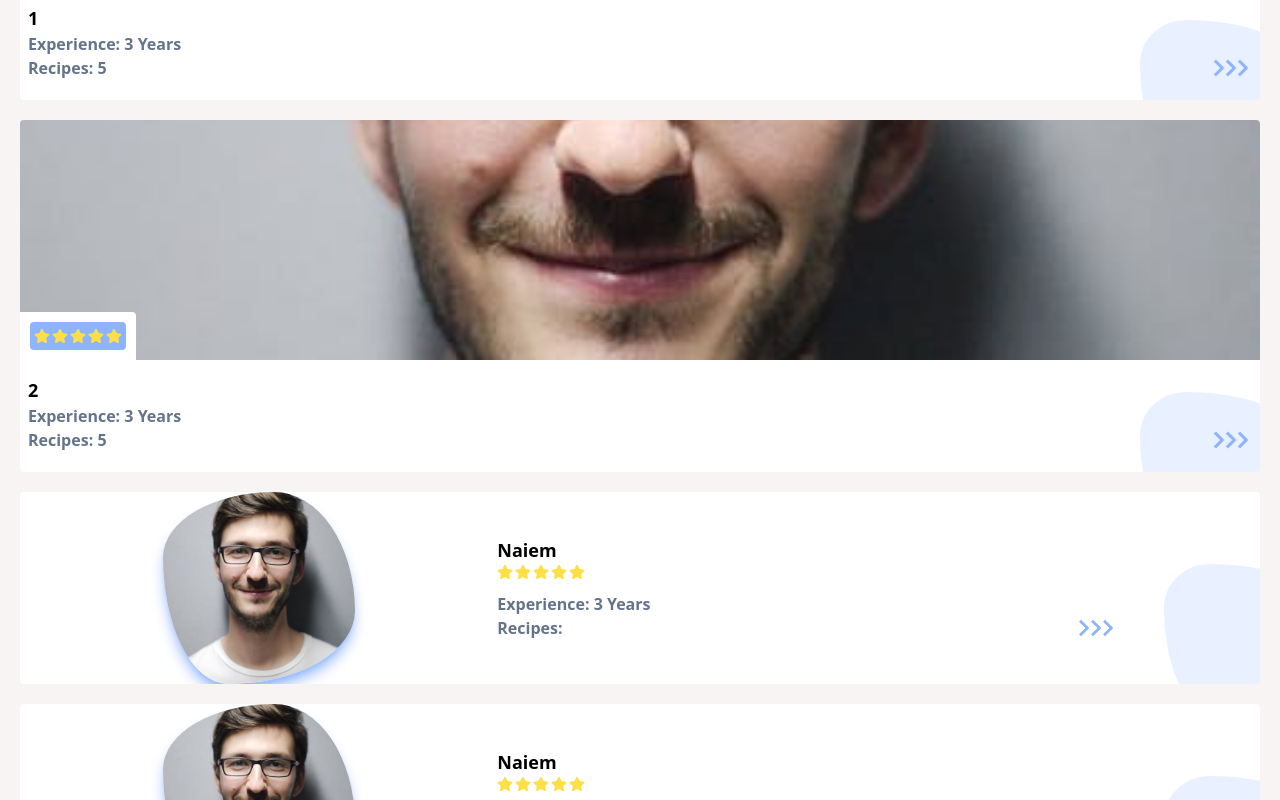
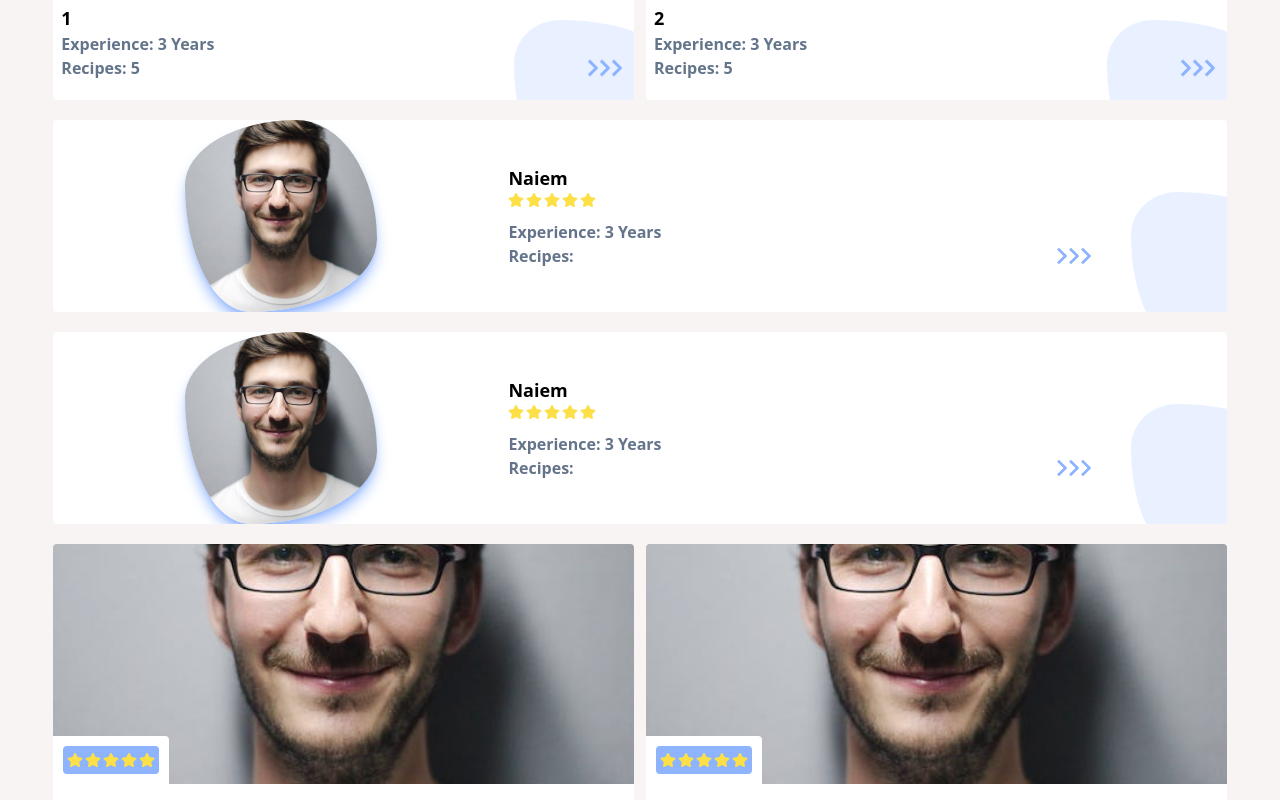
Before and after one commit to MohammadNaiem65/mad-chef-client, a React (Vite) app: page / in a window 1280 px wide. Shown: the part 1220-2020 px from the top of the page. Built offline with nearby package versions, Linux system fonts and the light colour scheme.

Commit message:
Updated: made the TopChefs section responsive for tablet device

```diff
--- a/src/components/Home/TopChefs/HorizontalCard.jsx
+++ b/src/components/Home/TopChefs/HorizontalCard.jsx
@@ -13,7 +13,7 @@ export default function HorizontalCard({ e }) {
 	return (
 		<>
 			{/* Show in large devices */}
-			<div className='h-full p-5 md:p-0 bg-white rounded hidden md:flex flex-col md:flex-row md:justify-evenly items-center relative overflow-hidden'>
+			<div className='h-full p-5 md:p-0 bg-white rounded hidden md:col-span-2 md:flex flex-col md:flex-row md:justify-evenly items-center relative overflow-hidden'>
 				{/* image */}
 				<div className='image-container w-48 h-48 mb-5 md:mb-0 shape-bg-three overflow-hidden shadow-lg shadow-Primary z-30'>
 					<img
--- a/src/components/Home/TopChefs/TopChefs.jsx
+++ b/src/components/Home/TopChefs/TopChefs.jsx
@@ -5,7 +5,7 @@ const arr = [1, 2, 3, 4, 5, 6];
 
 export default function TopChefs() {
 	return (
-		<section className='mt-16 relative'>
+		<section className='md:w-11/12 mt-16 md:mx-auto relative'>
 			{/* Section title */}
 			<h2 className='text-2xl text-center text-slate-700 font-semibold font-Vollokornn italic relative transform z-10'>
 				America&apos;s
@@ -17,9 +17,9 @@ export default function TopChefs() {
 			</h2>
 
 			{/* Section content */}
-			<section className='mt-8 px-5 flex flex-col gap-y-5'>
+			<section className='mt-8 px-5 md:px-0 flex flex-col gap-y-5'>
 				{/* Left side container */}
-				<div className='grid gap-y-5'>
+				<div className='grid md:grid-cols-2 gap-y-5 md:gap-x-3'>
 					{arr.slice(0, 2).map((e) => (
 						<VerticalCard key={e} e={e} />
 					))}
@@ -27,7 +27,7 @@ export default function TopChefs() {
 					<HorizontalCard e={arr[2]} />
 				</div>
 				{/* Right side container */}
-				<div className='grid gap-y-5'>
+				<div className='grid md:grid-cols-2 gap-y-5 md:gap-x-3'>
 					<HorizontalCard e={arr[3]} />
 
 					{arr.slice(4).map((e) => (
```
